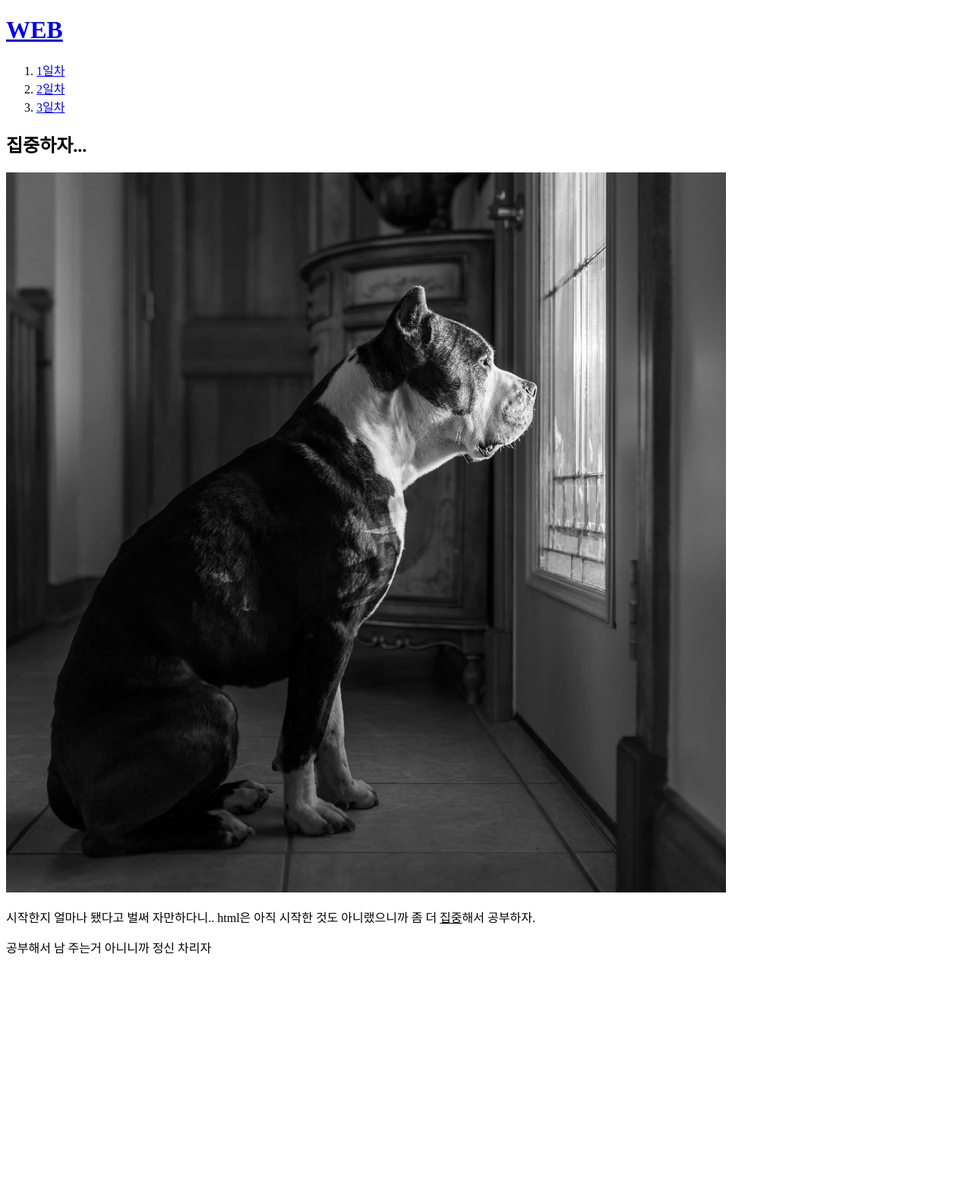
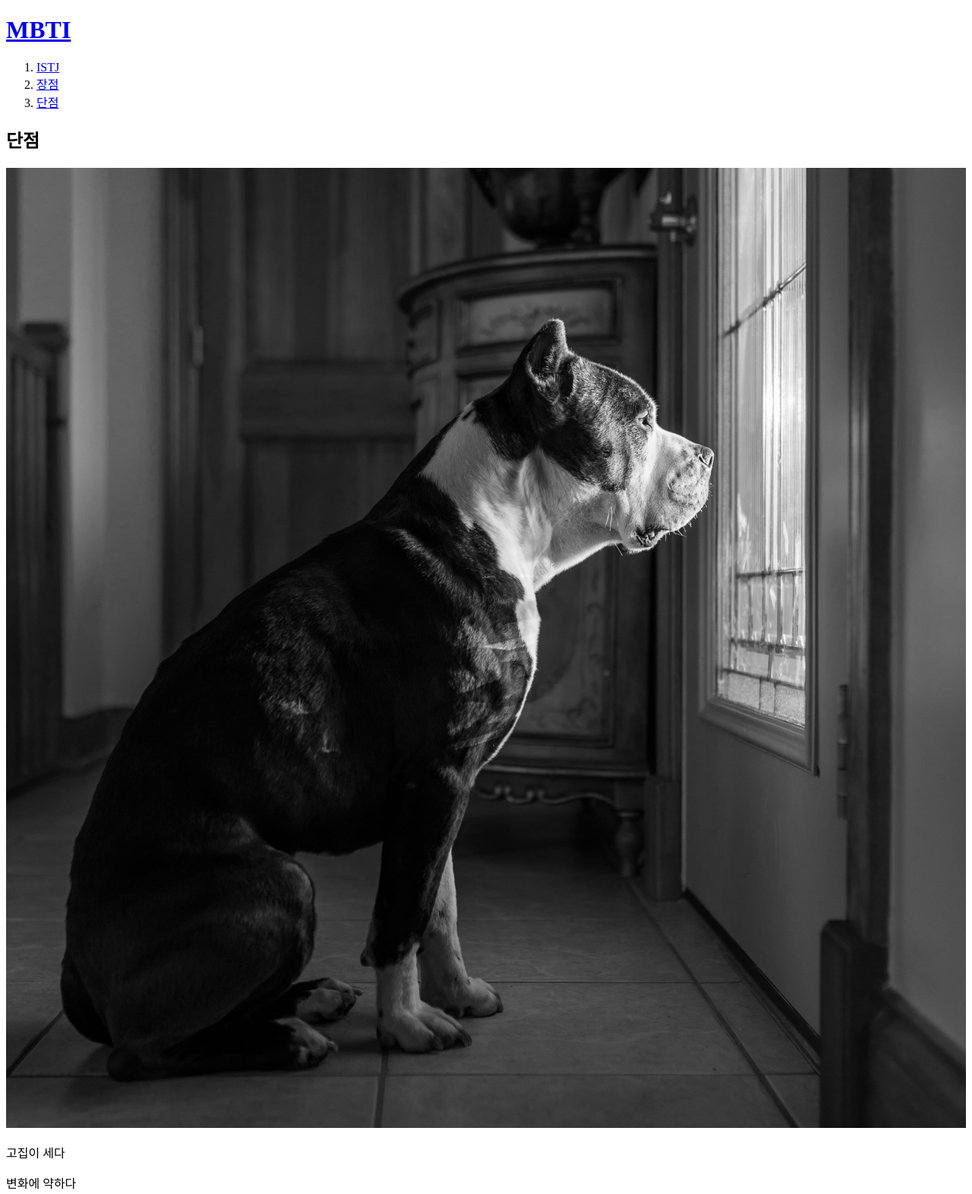
Before and after one commit to xhlrmsgkffo/first-web-site, a plain HTML site: page 3.html in a window 1280 px wide. Shown: the top 1572 px of the page at 76% size. Before the commit the page ends 1275 px from the top, so only its background shows below. Drawn offline with Linux system fonts and the light colour scheme.

Commit message:
Add files via upload

```diff
--- a/3.html
+++ b/3.html
@@ -1,21 +1,22 @@
 <!DOCTYPE html>
 <html>
 <head>
-    <title>WEB3- programer</title>
+    <title>MBTI</title>
     <meta charset="utf-8">
 </head>
 
 <body>
-    <h1><a href="index.html">WEB</a></h1>
+    <h1><a href="index.html">MBTI</a></h1>
     <ol>
-        <li><a href="1.html">1일차</a></li>
-        <li><a href="2.html">2일차</a></li>
-        <li><a href="3.html">3일차</a></li>
+        <li><a href="1.html">ISTJ</a></li>
+        <li><a href="2.html">장점</a></li>
+        <li><a href="3.html">단점</a></li>
     </ol>
 
-    <h2>집중하자...</h2>
-    <img src="dog.jpg" width="75%">
-    <p>시작한지 얼마나 됐다고 벌써 자만하다니.. html은 아직 시작한 것도 아니랬으니까 좀 더 <u>집중</u>해서 공부하자.</p>
-    <p>공부해서 남 주는거 아니니까 정신 차리자</p>
+    <h2>단점</h2>
+    <img src="dog.jpg" width="100%">
+    <p>고집이 세다</p>
+    <p>변화에 약하다</p>
+    <p>죄책감이 심하다</p>
 </body>
 </html>
```
Also changed, not shown: 1.html (+11 -8 lines), 2.html (+9 -8 lines), index.html (+7 -7 lines).
